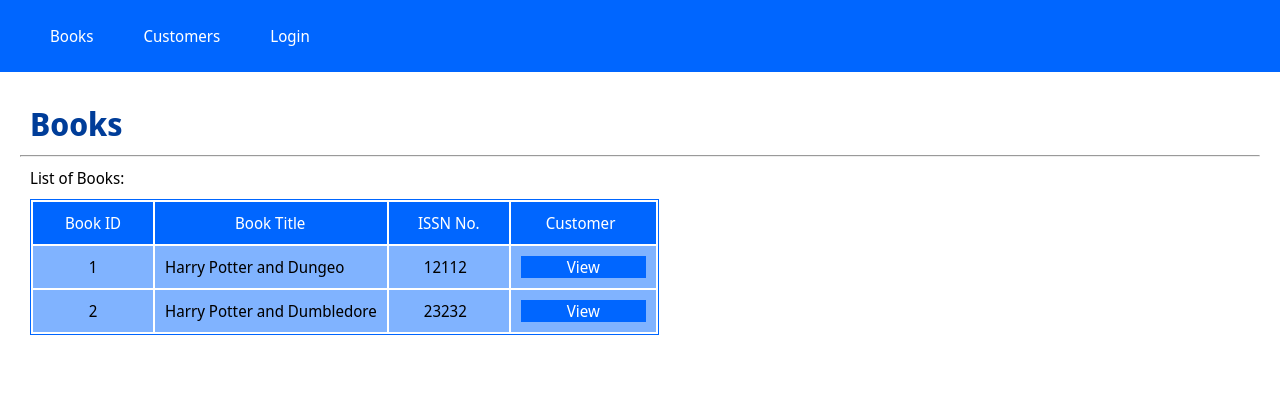
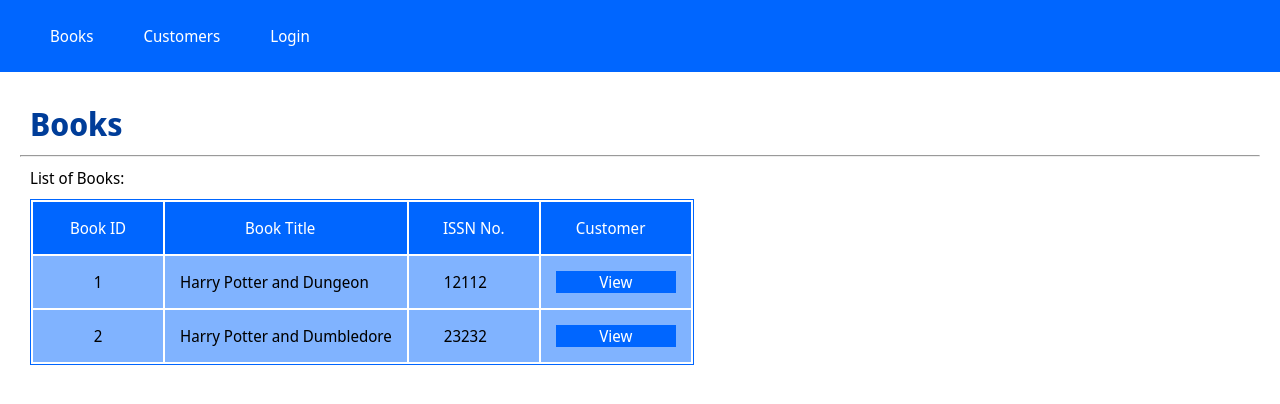
Before and after one commit to gaurav156/vue-ex, a Vue app: page / in a window 1280 px wide. Shown: the top 404 px of the page. Built offline with nearby package versions, Linux system fonts and the light colour scheme; data requests are answered from the project's data file.

Commit message:
removed extra codes & comments

```diff
--- a/db/db.json
+++ b/db/db.json
@@ -2,7 +2,7 @@
     "books": [
         {
           "bookID": "1",
-          "bookTitle": "Harry Potter and Dungeo",
+          "bookTitle": "Harry Potter and Dungeon",
           "issnNo": "12112",
           "customerID": ["1", "2"]
         },
--- a/src/App.vue
+++ b/src/App.vue
@@ -54,7 +54,6 @@ li {
   background-color: rgb(128, 179, 255);
   color: rgb(0, 61, 153);
   border-radius: 5px;
-  /* font-weight: bold; */
 }
 .justifyCenter {
   display: flex;
@@ -73,20 +72,24 @@ li {
   color: white;
 }
 .tableHeaderData {
-  /* border-bottom: 1px solid black; */
   background-color: rgb(0, 102, 255);
   color: white;
-  padding: 10px;
+  padding: 15px;
   min-width: 100px;
 }
 .tableBodyData {
-  /* border-bottom: 1px solid black; */
   background-color: rgb(128, 179, 255);
   color: black;
-  padding: 10px;
+  padding: 15px;
 }
 .table {
   min-width: 220px;
+  border: 1px solid rgb(0, 102, 255);
+}
+.dialogTable{
+  min-width: 220px;
+  margin-left: 30px;
+  border: 1px solid rgb(0, 102, 255);
 }
 .backdrop {
   background: rgba(0, 0, 0, 0.5);
@@ -104,9 +107,9 @@ li {
   /* left: 20vw; */
   /* padding: 20px; */
   width: auto;
-  left: 40vw;
-  padding: 40px;
-  min-width: 300px;
+  left: 35vw;
+    padding: 40px;
+    min-width: 330px;
 }
 .tableDiv {
   padding-left: 10px;
@@ -125,9 +128,22 @@ li {
   border: none;
   font-size: medium;
 }
-.viewButton:hover{
+.viewButton:hover {
   border-color: 1px solid blue;
   background-color: rgb(0, 61, 153);
 }
-
+.welcomeMsg {
+  display: flex;
+  float: right;
+}
+h1 {
+  color: rgb(0, 61, 153);
+  padding: 10px;
+}
+p {
+  padding: 10px;
+}
+table td{
+  padding: 10px;
+}
 </style>
--- a/src/components/book.vue
+++ b/src/components/book.vue
@@ -1,6 +1,6 @@
 <template>
   <div class="div">
-    <p v-if="username">Hi {{ username }}, Welcome!</p>
+    <p v-if="username" class="welcomeMsg">Hi {{ username }}, Welcome!</p>
     <h1>Books</h1><hr>
     <!-- <p>List of Books coming Soon...</p> -->
     <p>List of Books:</p>
@@ -78,20 +78,6 @@ export default {
 </script>
 
 <style scoped>
-h1 {
-  color: rgb(0, 61, 153);
-  padding: 10px;
-}
-p {
-  padding: 10px;
-}
-.table{
-  border: 1px solid rgb(0, 102, 255);
-}
-table td{
-  /* border: 1px solid rgb(0, 61, 153); */
-  padding: 10px;
-}
 .issn{
   padding-left: 35px;
 }
--- a/src/components/customer.vue
+++ b/src/components/customer.vue
@@ -75,20 +75,6 @@ export default {
 </script>
 
 <style scoped>
-h1 {
-  color: rgb(0, 61, 153);
-  padding: 10px;
-}
-p {
-  padding: 10px;
-}
-.table{
-  border: 1px solid rgb(0, 61, 153);
-}
-table td{
-  /* border: 1px solid rgb(0, 61, 153); */
-  padding: 10px;
-}
 .memDate{
   padding-left: 28px;
 }
--- a/src/components/dialogViewBook.vue
+++ b/src/components/dialogViewBook.vue
@@ -3,7 +3,7 @@
   <div class="dialog">
     <!-- <p>Hi, it is dialog box!</p> -->
     <slot></slot>
-    <table class="table">
+    <table class="dialogTable">
       <thead>
         <tr>
           <td class="tableHeaderData">Book Title:</td>
@@ -29,38 +29,8 @@ export default {
   },
   data() {
     return {
-      displayTableCustomer: [],
       displayTableBook: [],
-      resultFinalCustomer: [],
       resultFinalBook: [],
-      books: [
-        {
-          bookID: "1",
-          bookTitle: "Harry Potter and Dungeo",
-          issnNo: "12112",
-          customerID: ["1", "2"],
-        },
-        {
-          bookID: "2",
-          bookTitle: "Harry Potter and Dumbledore",
-          issnNo: "23232",
-          customerID: ["2"],
-        },
-      ],
-      customers: [
-        {
-          customerID: "1",
-          customerName: "Somnath",
-          membershipDate: "01-Dec-2020",
-          bookID: ["1"],
-        },
-        {
-          customerID: "2",
-          customerName: "Pravin",
-          membershipDate: "01-Dec-2022",
-          bookID: ["1", "2"],
-        },
-      ],
     };
   },
 
@@ -80,22 +50,3 @@ export default {
   },
 };
 </script>
-
-<style scoped>
-/* .backdrop {
-  background: rgba(0, 0, 0, 0.5);
-  position: fixed;
-  left: 0px;
-  top: 0px;
-  width: 100%;
-  height: 100%;
-}
-.dialog {
-  position: fixed;
-  top: 20%;
-  background: white;
-  width: 60vw;
-  left: 20vw;
-  padding: 20px;
-} */
-</style>
--- a/src/components/dialogViewCustomer.vue
+++ b/src/components/dialogViewCustomer.vue
@@ -4,25 +4,16 @@
     <!-- <p>Hi, it is dialog box!</p> -->
     <slot></slot>
     <div>
-      <table class="table">
+      <table class="dialogTable">
         <thead>
           <tr>
             <td class="tableHeaderData">Customer Name:</td>
           </tr>
         </thead>
         <tbody>
-          <!-- <tr v-for="item in customers" :key="item.customerID"> -->
-          <!-- <td class="justifyCenter">{{item.bookID}}</td> -->
-          <!-- <td  v-if="item.customerID===customerIDListDialog[item-1]">{{item.customerName }}</td>
-        </tr> -->
-
           <tr v-for="item in resultFinalCustomer" :key="item">
             <td class="tableBodyData">{{ item }}</td>
           </tr>
-
-          <!-- <tr v-for="item in resultFinalBook" :key="item">
-          <td>{{item}}</td>
-        </tr> -->
         </tbody>
       </table>
     </div>
@@ -40,37 +31,7 @@ export default {
   data() {
     return {
       displayTableCustomer: [],
-      displayTableBook: [],
       resultFinalCustomer: [],
-      resultFinalBook: [],
-      books: [
-        {
-          bookID: "1",
-          bookTitle: "Harry Potter and Dungeo",
-          issnNo: "12112",
-          customerID: ["1", "2"],
-        },
-        {
-          bookID: "2",
-          bookTitle: "Harry Potter and Dumbledore",
-          issnNo: "23232",
-          customerID: ["2"],
-        },
-      ],
-      customers: [
-        {
-          customerID: "1",
-          customerName: "Somnath",
-          membershipDate: "01-Dec-2020",
-          bookID: ["1"],
-        },
-        {
-          customerID: "2",
-          customerName: "Pravin",
-          membershipDate: "01-Dec-2022",
-          bookID: ["1", "2"],
-        },
-      ],
     };
   },
 
@@ -90,22 +51,6 @@ export default {
       }
     }
     console.log(this.resultFinalCustomer);
-
-    let resultBook = await axios.get("http://localhost:3000/books");
-    this.displayTableBook = resultBook.data;
-    for (var a = 0; a < this.displayTableBook.length; a++) {
-      for (var b = 0; b < this.bookIDListDialog.length; b++) {
-        if (this.bookIDListDialog[b] === this.displayTableBook[a].bookID) {
-          this.resultFinalBook.push(this.displayTableBook[a].bookID);
-          console.log(this.displayTableBook[a].bookID);
-        }
-      }
-    }
-    console.log(this.resultFinalBook);
   },
 };
 </script>
-
-<style scoped>
-
-</style>
```
